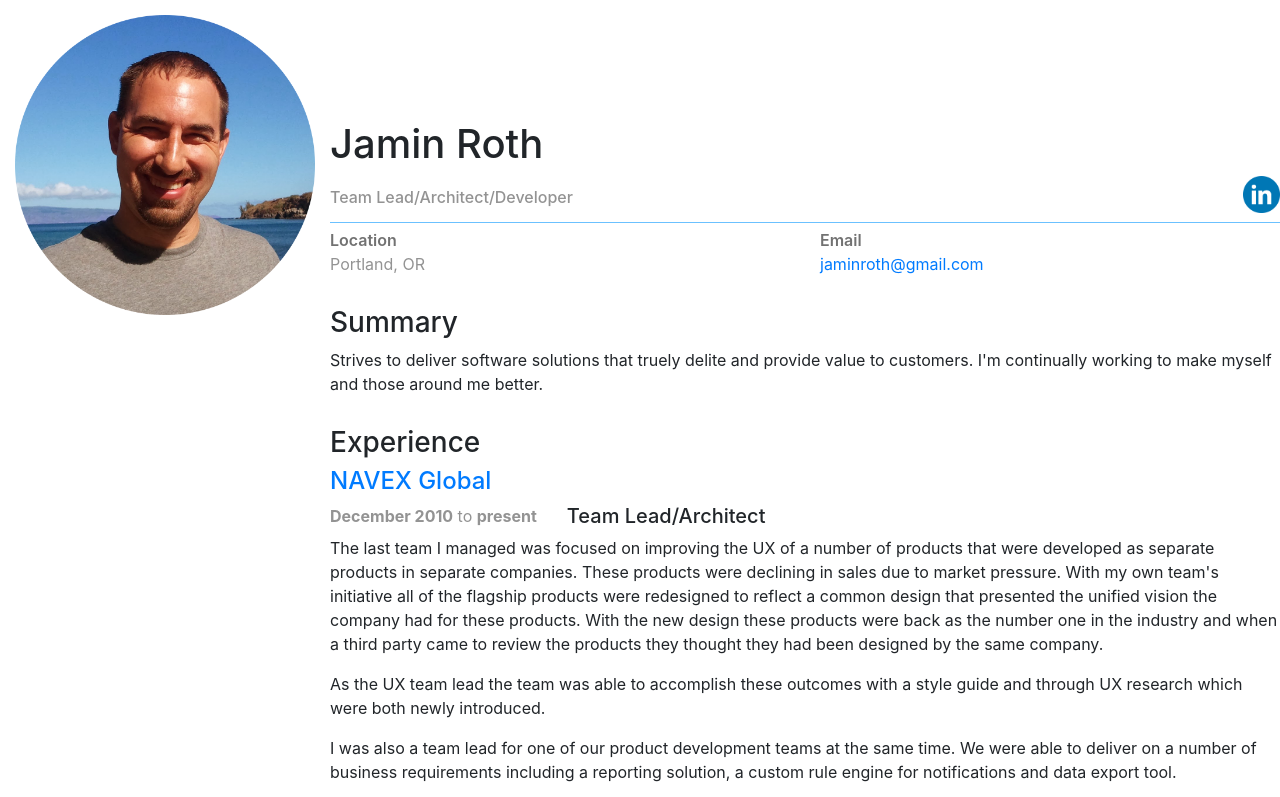
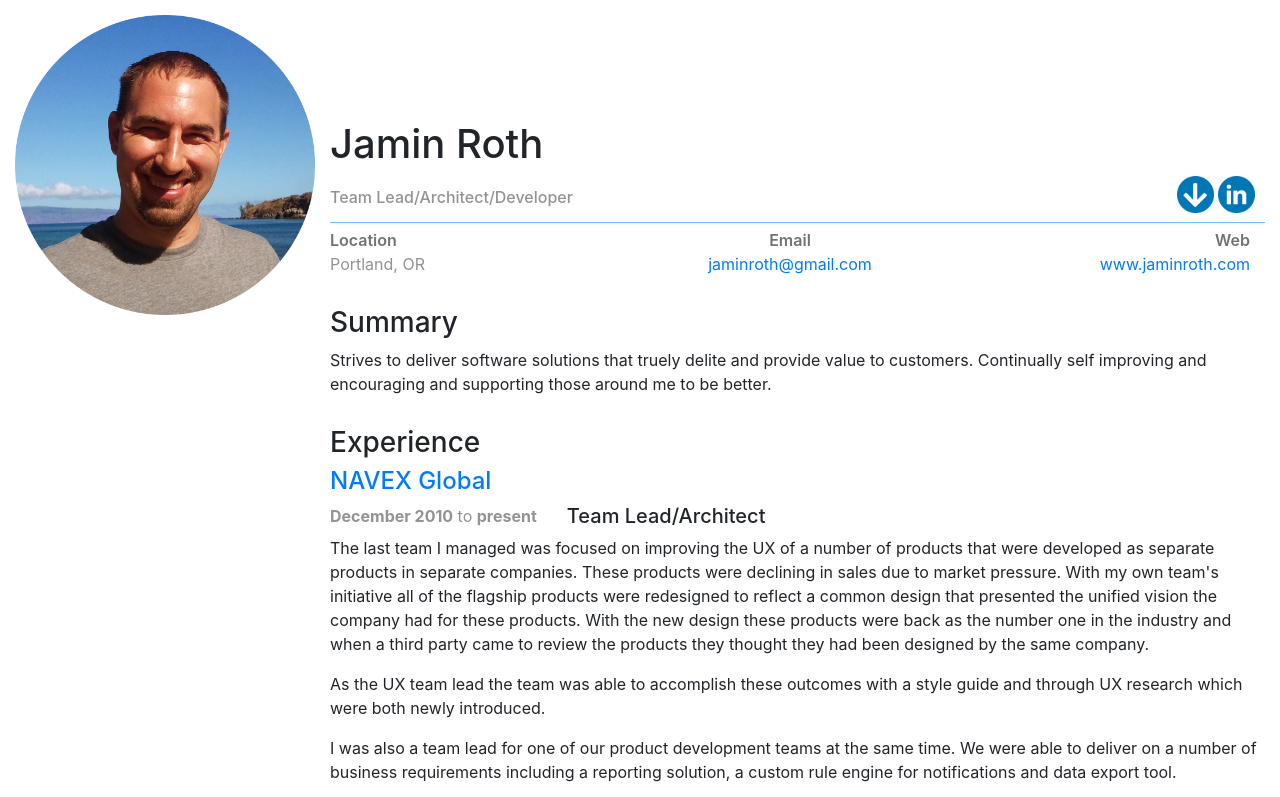
Before and after one commit to kodenine/kodenine.github.io, a plain HTML site: page index.html in a window 1280 px wide. Shown: the top 797 px of the page. Drawn offline with nearby package versions, Linux system fonts and the light colour scheme.

Commit message:
Fixed LinkedIn image and added download link.

```diff
--- a/index.html
+++ b/index.html
@@ -6,6 +6,10 @@
       .sidebar {
         flex: 0 0 100px;
         padding: 15px;
+      }
+      .content {
+        max-width: 1024px;
+        min-width: 768px;
       }
       .about {
         margin-top: 120px;
@@ -18,6 +22,9 @@
       h3 {
         margin-top: 30px;
       }
+      .button-links {
+        margin-right: 10px;
+      }
       .page-divider {
         margin-top: 10px;
         margin-bottom: 5px;
@@ -25,7 +32,7 @@
         width: 100%;
       }
       .container-fluid {
-        padding: 0px;
+        padding-left: 0px;
       }
       .row.header-row {
         font-weight: 600;
@@ -57,7 +64,10 @@
       <div class="content">
         <div class="about">
           <h1>Jamin Roth</h1>
-          <div class="float-right">
+          <div class="float-right button-links">
+            <a href="jaminroth_resume.pdf">
+              <img src="download.png" style="width: 37px; height: 37px;"></img>
+            </a>
             <a href="https://www.linkedin.com/in/jaminroth/">
               <img src="linkedin.png" style="width: 37px; height: 37px;"></img>
             </a>
@@ -68,17 +78,19 @@
           <div class="container-fluid">
             <div class="row header-row">
               <div class="col">Location</div>
-              <div class="col">Email</div>
+              <div class="col text-center">Email</div>
+              <div class="col text-right">Web</div>
             </div>
             <div class="row">
               <div class="col">Portland, OR</div>
-              <div class="col"><a href="email:jamin@jaminroth.com">jaminroth@gmail.com</a></div>
+              <div class="col text-center"><a href="email:jamin@jaminroth.com">jaminroth@gmail.com</a></div>
+              <div class="col text-right"><a href="http://www.jaminroth.com">www.jaminroth.com</a></div>
             </div>
           </div>
         </div>
         <div class="summary">
           <h3>Summary</h3>
-          <p>Strives to deliver software solutions that truely delite and provide value to customers. I'm continually working to make myself and those around me better.</p>
+          <p>Strives to deliver software solutions that truely delite and provide value to customers. Continually self improving and encouraging and supporting those around me to be better.</p>
         </div>
         <div class="experience">
           <h3>Experience</h3>
```
Also changed, not shown: download.png (added), linkedin.png (added), 1 other file.
